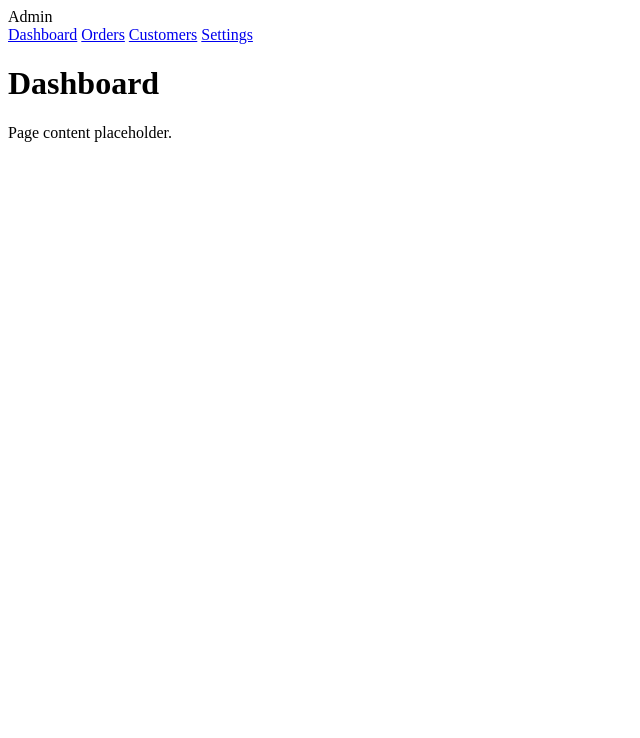
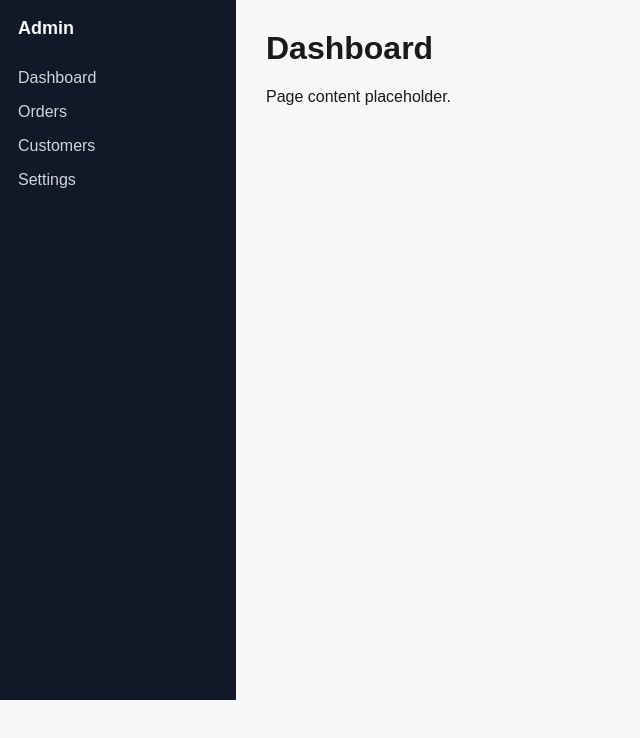
Before and after one commit to QudsMohd/flex_and_grid, a plain HTML site: page task-03-sidebar-layout/index.html in a window 1280 px wide. Shown: the whole page, without its empty margins (0-640 px from the left). Drawn offline with Linux system fonts and the light colour scheme.

Commit message:
task 3 done

```diff
--- a/task-03-sidebar-layout/styles.css
+++ b/task-03-sidebar-layout/styles.css
@@ -1 +1,42 @@
 /* TODO: build .app-shell, .sidebar and .main-content with Flexbox to match the mockup */
+body {
+    margin: 0;
+    background-color: #f7f7f8;
+    color: #1a1a1a;
+    font-family: sans-serif;
+}
+.app-shell {
+    display: flex;
+    min-height: 700px;
+}
+.sidebar {
+    width: 200px;
+    flex-shrink: 0;
+    background-color: #111827;
+    color: #f7f7f8;
+    padding: 18px;
+}
+.sidebar .logo {
+    font-size: 18px;
+    font-weight: bold;
+    margin-bottom: 30px;
+
+}
+.sidebar a {
+    display: block;
+    color: #d1d5db;
+    text-decoration: none;
+    margin: 16px 0 12px;
+}
+.main-content {
+    flex: 1;
+    padding: 30px;
+}
+.main-content h1 {
+    font-size: 32px;
+    margin-top: 0;
+}
+.main-content p {
+    font-size: 16px;
+    margin-top: 0;
+}
```
